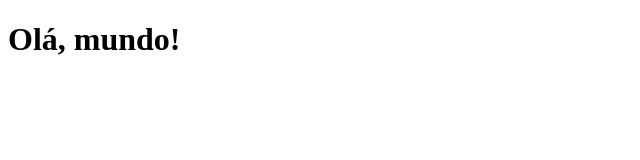
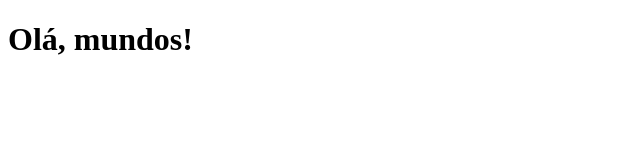
Before and after one commit to joelvitorniino/Fifth_Harmony, a Next.js app: page / in a window 1280 px wide. Shown: the top 160 px of the page, without its empty margins (0-640 px from the left). Built offline with nearby package versions, Linux system fonts and the light colour scheme.

Commit message:
add in project nextjs

```diff
--- a/pages/index.js
+++ b/pages/index.js
@@ -1,5 +1,5 @@
 function App() {
-    return <h1>Olá, mundo!</h1>
+    return <h1>Olá, mundos!</h1>
 }
 
 export default App;
```
